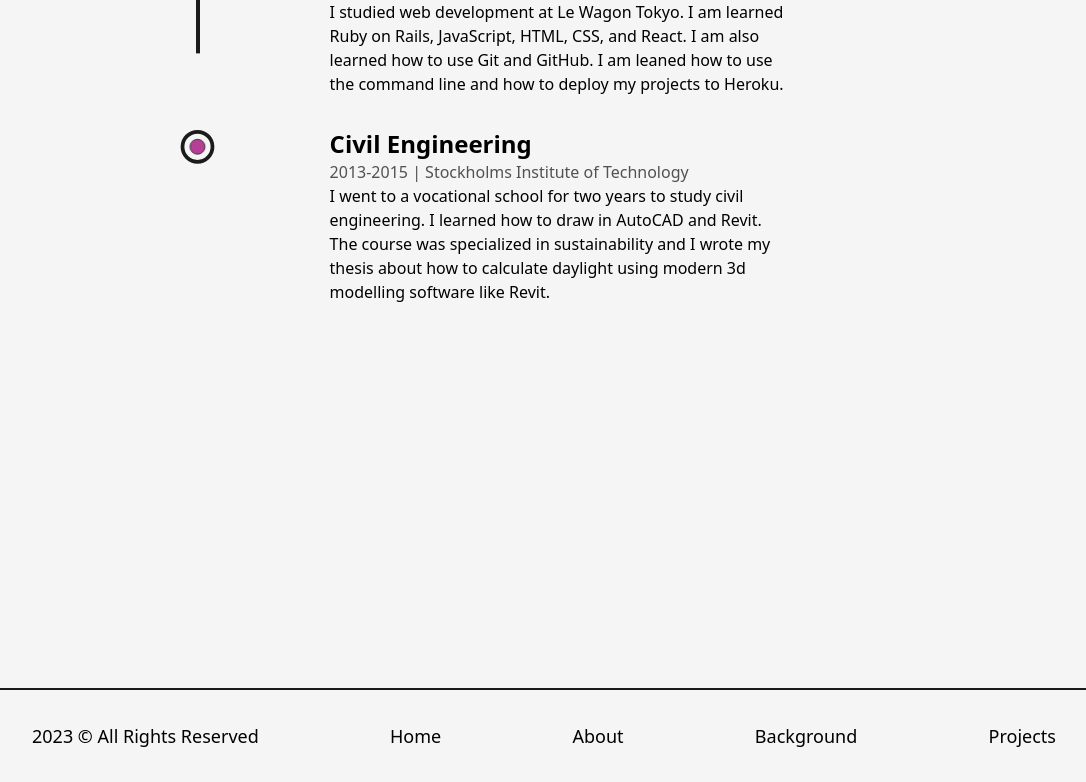
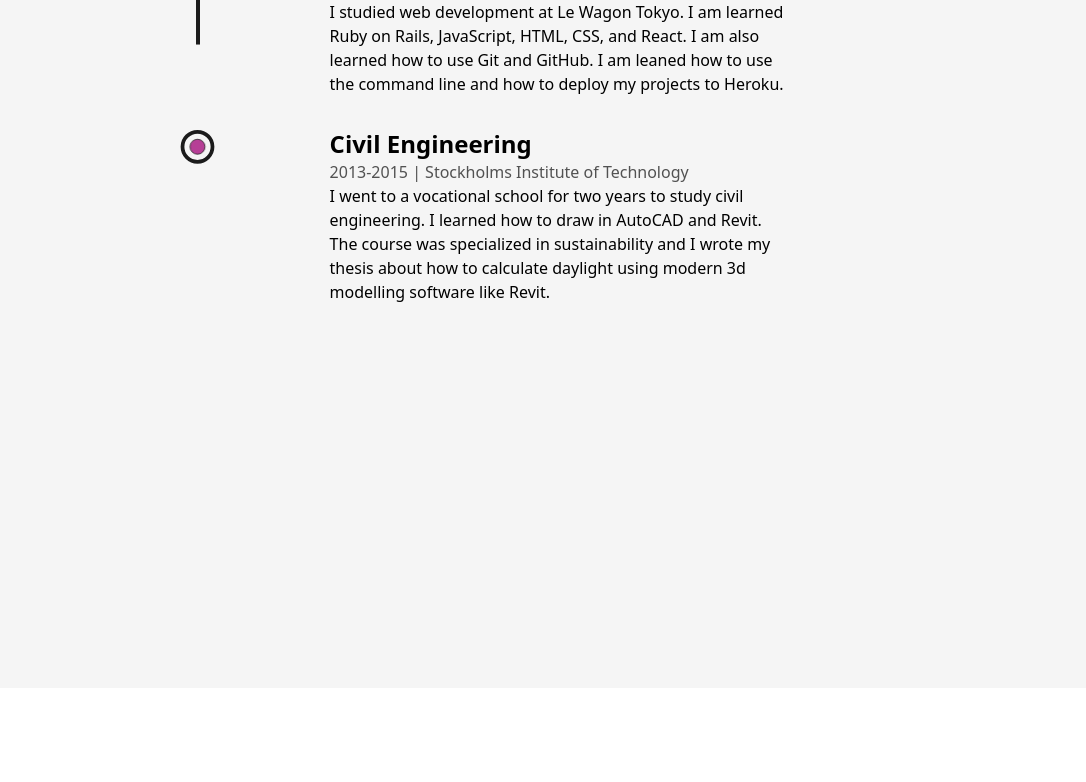
Before and after one commit to dmalmq/portfolio, a Next.js app: page /background in a window 1280 px wide. Shown: the part 1796-2578 px from the top of the page, without its empty margins (96-1182 px from the left). After the commit the page ends 2484 px from the top, so only its background shows below. Built offline with nearby package versions, Linux system fonts and the light colour scheme.

Commit message:
Removed the footer

```diff
--- a/src/components/Footer.tsx
+++ /dev/null
@@ -1,19 +0,0 @@
-import React from "react";
-import Layout from "./Layout";
-import Link from "next/link";
-
-const Footer = () => {
-  return (
-    <footer className="w-full border-t-2 border-solid border-dark text-lg font-medium dark:border-light dark:text-light sm:text-base">
-      <Layout className="flex items-center justify-between py-8 lg:flex-col lg:py-6">
-        <span>{new Date().getFullYear()} &copy; All Rights Reserved</span>
-        <Link href="/">Home</Link>
-        <Link href="/about">About</Link>
-        <Link href="/background">Background</Link>
-        <Link href="/projects">Projects</Link>
-      </Layout>
-    </footer>
-  );
-};
-
-export default Footer;
--- a/src/pages/_app.tsx
+++ b/src/pages/_app.tsx
@@ -1,12 +1,10 @@
+import { Analytics } from "@vercel/analytics/react";
+import Navbar from "Y/components/Navbar";
+import "Y/styles/globals.css";
+import { AnimatePresence } from "framer-motion";
 import { type AppType } from "next/dist/shared/lib/utils";
-import "Y/styles/globals.css";
 import Head from "next/head";
-import Navbar from "Y/components/Navbar";
-import Footer from "Y/components/Footer";
-import { AnimatePresence } from "framer-motion";
 import { useRouter } from "next/router";
-import { Analytics } from '@vercel/analytics/react';
-
 
 interface MontserratOptions {
   subsets: string[];
@@ -45,7 +43,6 @@ const MyApp: AppType = ({ Component, pageProps }) => {
           <Component key={router.asPath} {...pageProps} />
           <Analytics />
         </AnimatePresence>
-        <Footer />
       </main>
     </>
   );
```
